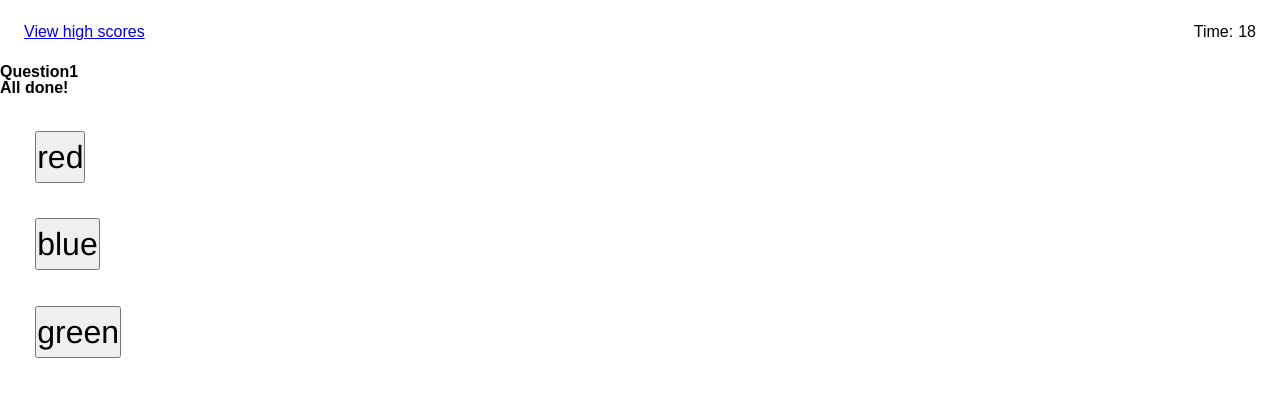
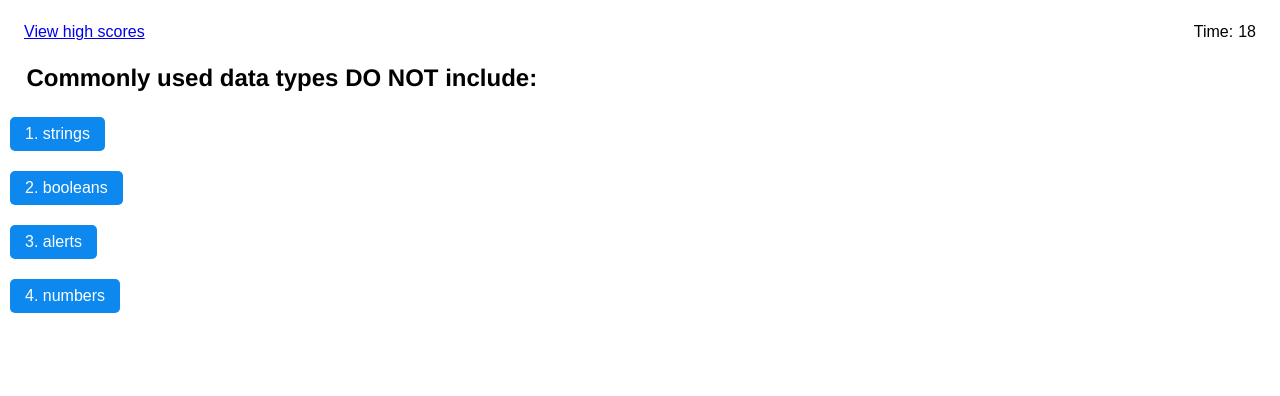
Before and after one commit to AlexTrejo92/04-BC-Js-code-quiz, a plain HTML site: page index.html in a window 1280 px wide. Both pictures are taken after a click on the button "Start Quiz". Drawn offline with Linux system fonts and the light colour scheme.

Commit message:
Further improvements of code. WIP

```diff
--- a/assets/css/style.css
+++ b/assets/css/style.css
@@ -36,13 +36,8 @@
     font-family: 'Bebas Neue', 'Helvetica', 'Sans Serif';
 }
 
-.questionStyle {
-    text-align: center;
-    margin: 10%;
-    line-height: 1.5em;
-    font-size: larger;
-    display: block;
-    font-size: xx-large;
+.questions h2 {
+    font-size: x-large;
     margin: 1.1em;
     font-family: 'Bebas Neue', 'Helvetica', 'Sans Serif';
 }
@@ -61,7 +56,7 @@
     background-color: var(--green);
 }
 
-.questionsBtn {
+.choicesBtn {
     display: block;
     background-color: var(--blue);
     color: white;
@@ -71,7 +66,15 @@
     border-style: none;
 }
 
-.questionsBtn:hover {
+.choicesBtn:hover {
     cursor: pointer;
     background-color: var(--green);
 }
+
+.choices button {
+    display: block;
+}
+
+.hidden {
+    display: none;
+}
--- a/assets/js/script.js
+++ b/assets/js/script.js
@@ -1,47 +1,47 @@
-console.log ('first Test');
+
+// List of variables that select different html elements
 
 var timerCounter = document.querySelector('.timer');
-
-var startBtn = document.querySelector(".startBtn");
-
+var startBtn = document.getElementById('startBtn');
+startBtn.addEventListener("click", startQuiz);
 var hideCont = document.querySelector('.content');
-
+var questionSection = document.getElementById('questionSection');
 var timer;
-
 var timerCount = 20;
-
-var firstquestion = 'h1';
-
-var questionOptions = 'button';
-
-var headerSelection = document.querySelectorAll("h1")
-
-var btnSelection = document.querySelectorAll('button')
-
+var headerSelection = document.querySelectorAll("h1");
 var questionIndex = 0;
 
+
+// This is an object that holds all of the Questions and possible answers for the quiz
 var questions = [
     {
-        questionText: "Question1",
-        options: ["red","blue","green"],
-        correctAnswer: "blue",
+        questionText: "Commonly used data types DO NOT include:",
+        options: ["1. strings","2. booleans","3. alerts", "4. numbers"],
+        correctAnswer: "3. alerts",
     },
     {
-        questionText: "Question2",
-        options: ["red","blue","green"],
-        correctAnswer: "blue",
+        questionText: "The condition in an if / else statement is enclosed within _______.",
+        options: ["1. quotes","2. curly brackets","3. parentheses", "4. square brackets"],
+        correctAnswer: "2. curly brackets",
     },
     {
-        questionText: "Question3",
-        options: ["red","blue","green"],
-        correctAnswer: "blue",
+        questionText: "Arrays in JavaScript can be used to store _______.",
+        options: ["1. numbers and strings","2. other arrays","3. booleans", "4. all of the above"],
+        correctAnswer: "4. all of the above",
     },
+    {
+        questionText: "String values must be enclosed within ____ when being assigned to variables.",
+        options: ["1. commas","2. curly brackets","3. quotes", "4. parentheses"],
+        correctAnswer: "3. quotes",
+    }
 ]
 
+// This function initializes the counter and hides the main section so that the questions are displayed
 function startQuiz() {
     timerCount = 20;
     startTimer();
-    hideCont.setAttribute('style', 'display: none');
+    hideCont.classList.add('hidden');
+    questionSection.classList.remove("hidden");
     runGame();
 }
 
@@ -49,9 +49,6 @@ function startTimer() {
 timer = setInterval(function() {
     timerCount--;
     timerCounter.textContent = timerCount;
-    if (timerCount >=0) {
-        console.log('test1');
-    }
     if (timerCount ===0) {
         clearInterval(timer);
     }
@@ -60,18 +57,63 @@ timer = setInterval(function() {
 // When timer runs out, it should stop the quiz (or runGame function?) and show a sumbit highscore form.
 
 function runGame() {
+// This line adds content to the h2 tag on the HTML and changes it according to the questions inside the Object called 'Questions'
     var questionEl = document.getElementById("questionText");
-    console.log(questions[1].questionText);
     questionEl.textContent = questions[questionIndex].questionText
 
-    var qArray = questions[questionIndex];
+    var choices = document.getElementById("choices");
+// This loop creates 4 different buttons based on the choices key within the 'Questions' object.
+for (var i = 0; i < questions[questionIndex].options.length; i++) {
+    choices = document.createElement('button');
+    choices.textContent = questions[questionIndex].options[i];
+    document.body.appendChild(choices);
+    choices.className = 'choicesBtn';
+    }
 
-for (var i = 0; i < qArray.options.length; i++) {
-var tag = document.createElement(questionOptions);
-tag.textContent = qArray.options[i];
-document.body.appendChild(tag);
-tag.className = 'questionStyle';
+var choicesBtns = document.querySelectorAll(".choicesBtn")
+console.log(choicesBtns);
+console.log(typeof choicesBtns);
+
+choicesBtns.addEventListener("click", validation);
+
+function validation() {
+    if (userSelection === questions[questionIndex].correctAnswer) {
+        console.log('correct!')
+    } else {
+        console.log('incorrect')
+    }
 }
+}
+
+function nextQuestion() {
+    console.log('this');
+    console.log('is');
+    console.log('a test');
+};
+
+// choices.addEventListener("click", validation);
+
+// }
+
+
+// function endGame() {
+//     console.log('THE GAME HAS ENDED');
+// }
+
+// if (timerCount ===0) {
+//     endGame();
+// }
+
+// function validation() {
+//     if
+// }
+
+
+// if
+
+// // tag.addEventListener("click", console.log('hello world'));
+
+// }
 
     // var tag = document.createElement(firstquestion);
     // tag.textContent = "This is a Question";
@@ -83,28 +125,13 @@ tag.className = 'questionStyle';
     // document.body.appendChild(tag);
     // tag.className = 'questionsBtn';
 
-    // var tag = document.createElement(questionOptions);
-    // tag.textContent = "this is a button option 2";
-    // document.body.appendChild(tag);
-    // tag.className = 'questionsBtn';
-
-    // var tag = document.createElement(questionOptions);
-    // tag.textContent = "this is a button option 3";
-    // document.body.appendChild(tag);
-    // tag.className = 'questionsBtn';
-
-    // var tag = document.createElement(questionOptions);
-    // tag.textContent = "this is a button option 4";
-    // document.body.appendChild(tag);
-    // tag.className = 'questionsBtn';
-
     // Code to assign the class questionsBtn to the appended buttons so the styles are applied
 
 
     /* Code to create an if statement that will decrease the time counter in case of a wrong choice and creates an underline with the WRONG! text,
     in case of correct choice display an underline and CORRECT! text, keeps the counter at the same time. The selection should pause the counter and
     also play a sound when its correct */
-}
+
 
 // function wrongChoice() {
 //     timerCount-15;
@@ -116,9 +143,11 @@ tag.className = 'questionStyle';
 
 // function rightChoice();
 
-startBtn.addEventListener("click", startQuiz);
+
 // tag.addEventListener("click", wrongChoice);
 // tag.addEventListener("click", rightChoice);
 
 
 // tag.textContent = "Commonly used data types DO NOT include:";
+
+// console.log(choices)
--- a/index.html
+++ b/index.html
@@ -24,16 +24,17 @@
                 <p>Try to answer the following code-related questions within the time limit.</p>
                 <p>Keep in mind that incorrect answers will penalize your score/time by ten seconds!</p>
             </div>
-            <button class="startBtn"> Start Quiz </button>
+            <button id="startBtn" class="startBtn"> Start Quiz </button>
     </section>
 
-        <div class="questions" class="hidden">
+        <div id="questionSection" class="questions" class="hidden">
             <h2 id="questionText"></h2>
             <div id="choices" class="choices"></div>
         </div>
 
     <div id="endQuiz" class="hidden">
         <h2>All done!</h2>
+        <p>Your final score is <span id="finalScore">0</span>.</p>
     </div>
 
     <script src="./assets/js/script.js"></script>
```
